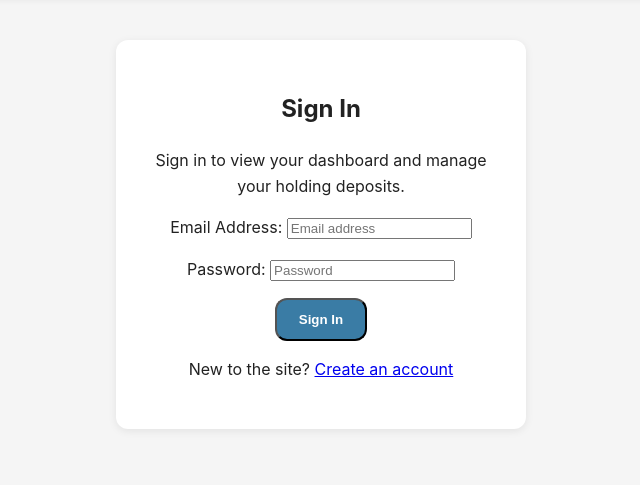
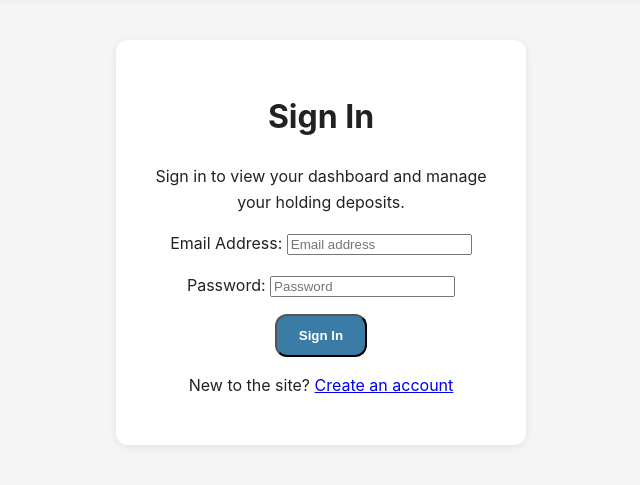
Before and after one commit to Blank55-cell/milestoneproject4, a Django app: page /accounts/login/ in a window 1280 px wide. Shown: the part 76-561 px from the top of the page, without its empty margins (319-959 px from the left). Run offline with Django 5.2, Linux system fonts and the light colour scheme.

Commit message:
NO heading level one and aria label on div fixed

```diff
--- a/templates/account/login.html
+++ b/templates/account/login.html
@@ -3,9 +3,9 @@
 {% block content %}
 
 <!-- login box -->
-<div class="checkout-box" aria-label="Sign in form">
+<div class="checkout-box" role="region" aria-label="Sign in form">
 
-    <h2>Sign In</h2>
+    <h1>Sign In</h1>
     <p>Sign in to view your dashboard and manage your holding deposits.</p>
 
     <!-- login form -->
```
